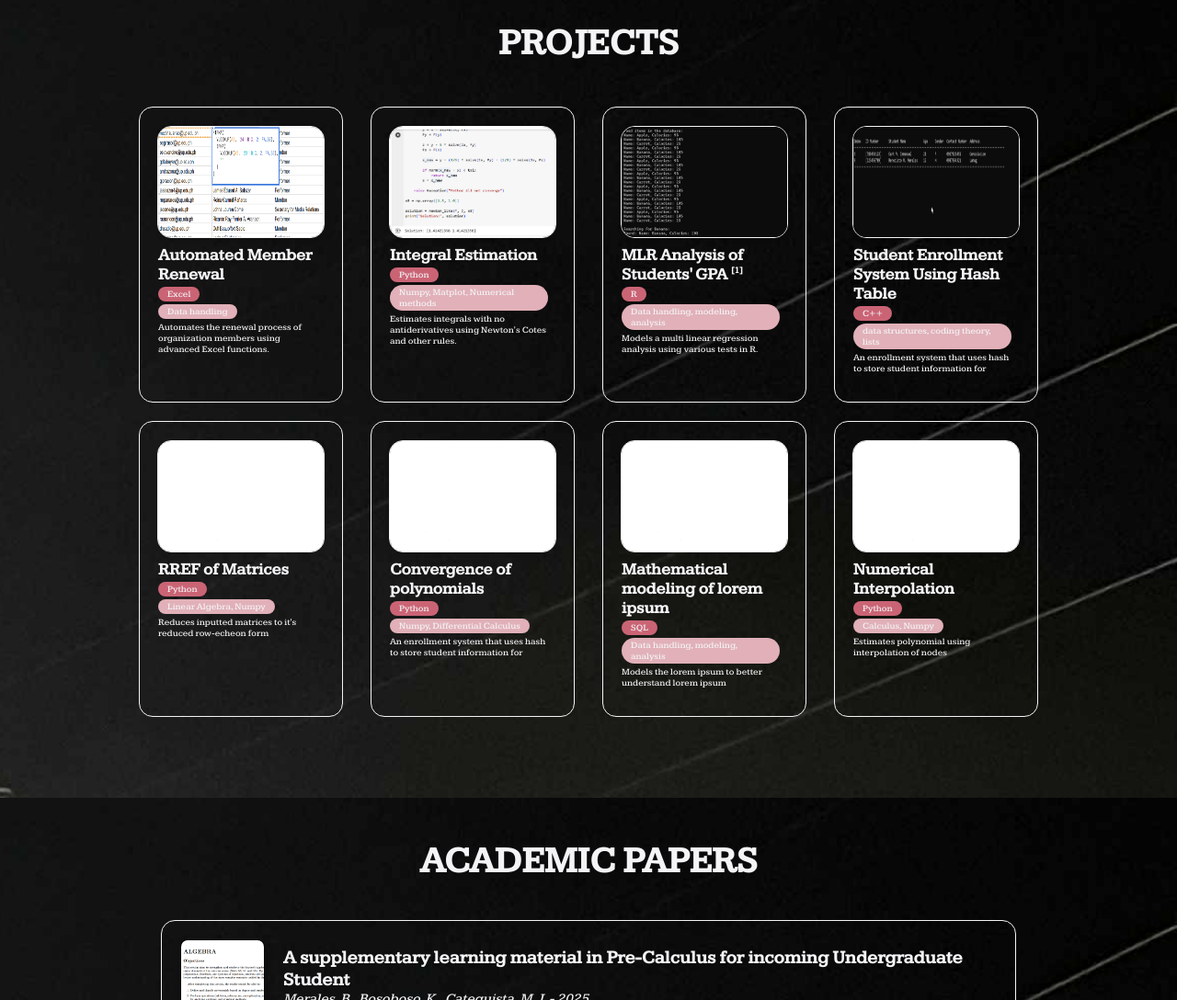
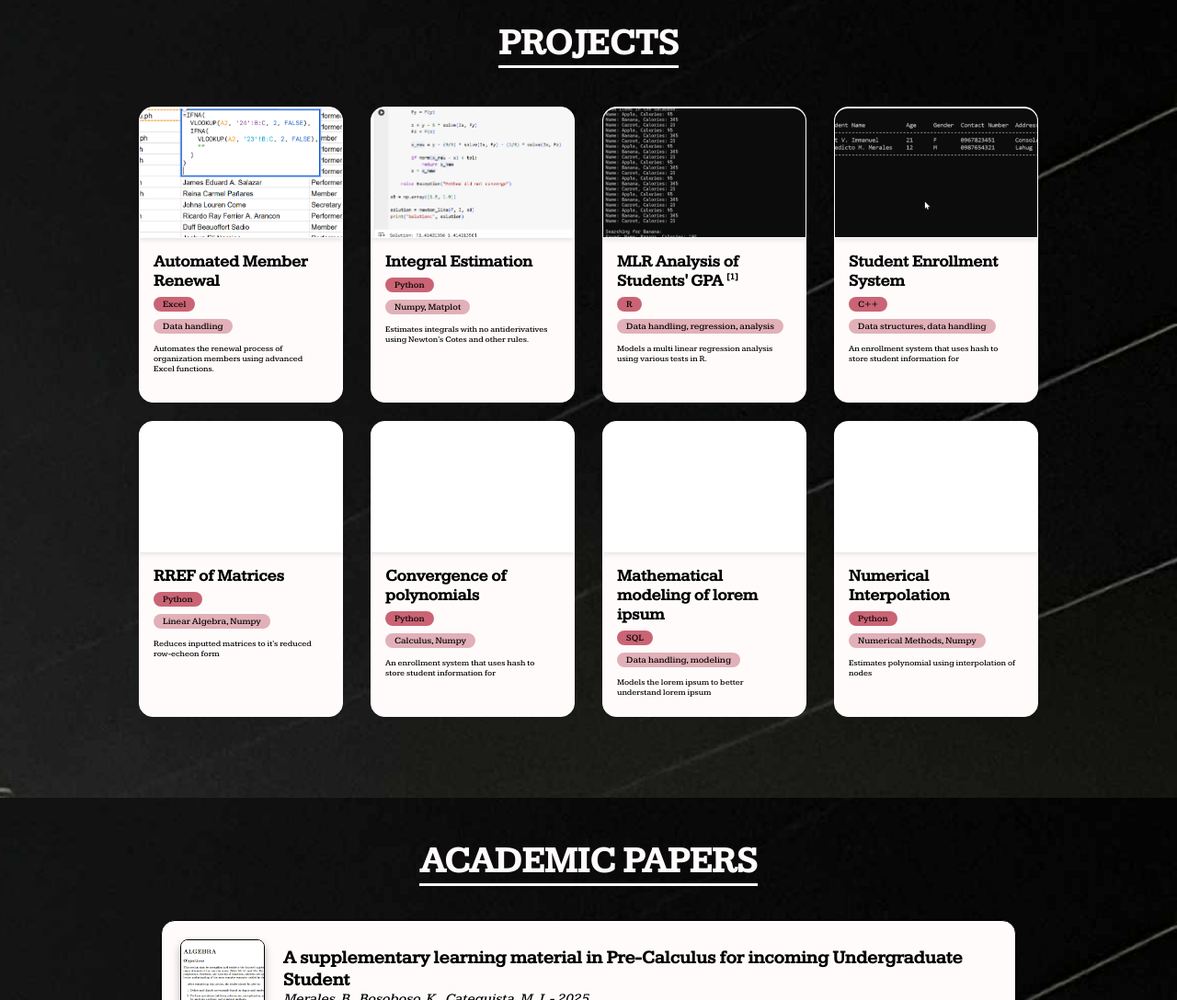
Before and after one commit to troymerales/Website-Portfolio, a plain HTML site: page index.html in a window 1280 px wide. Shown: the part 1712-2800 px from the top of the page at 92% size. Drawn offline with Linux system fonts and the light colour scheme.

Commit message:
layout first draft

```diff
--- a/index.html
+++ b/index.html
@@ -16,7 +16,7 @@
           <a href="#educ">Education</a>
           <a href="#projects">Projects</a>
           <a href="#papers">Academic Papers</a>
-          <a href="#non">Non-Academic Projects and Volunteer Work</a>
+          <a href="#non">Non-Academic Projects</a>
       </div>
   </div>
 | <a href="Blog Post.html" class="menu-no-style-link">Blog Posts</a>
@@ -32,8 +32,8 @@
     Welcome!
   </h1>
   <div class="subtitle">
-    <p style="font-size: 30px;">
-      I am <span style="color: rgb(202, 100, 117);">Benedicto M. Merales Jr</span>, a Math Undergrad.
+    <p style="font-size: 40px;">
+      I am <span style="color: rgb(202, 100, 117);">Benedicto M. Merales Jr</span>.
     </p>
     A passionate math student that seeks to dive into the world of data.
   </div>
@@ -48,7 +48,7 @@
 <!----- Education ----->
 
 <section id="educ">
-  <h2>EDUCATION</h2>
+  <h2><span class="h2style">EDUCATION</span></h2>
 <div class="content">
 
 <div class="row">
@@ -75,7 +75,7 @@
 
 <!----- Projects ----->
 <section id="projects">
-  <h2>PROJECTS</h2>
+  <h2><span class="h2style">PROJECTS</span></h2>
 <div class="content">
 
 <div class="row">
@@ -83,10 +83,12 @@
     <div class="column">
       <img src="Projects/excel.png" alt="Excel Project">
       <div class="projcontent">
-        <span class="projtitle">Automated Member Renewal</span>
-        <span class="projlang">Excel</span>
-        <span class="projskill">Data handling</span>
-        <span class="projdesc">Automates the renewal process of organization members using advanced Excel functions.</span>
+        <div class="projtitle">Automated Member Renewal</div>
+        <div class="projstack">
+          <span class="projlang">Excel</span>  <br>
+          <span class="projskill">Data handling</span>
+        </div>
+        <div class="projdesc">Automates the renewal process of organization members using advanced Excel functions.</div>
       </div>
     </div>
   </a>
@@ -95,10 +97,12 @@
     <div class="column">
       <img src="Projects/integ.png" alt="Excel Project">
       <div class="projcontent">
-        <span class="projtitle">Integral Estimation</span>
-        <span class="projlang">Python</span>
-        <span class="projskill">Numpy, Matplot, Numerical methods</span>
-        <span class="projdesc">Estimates integrals with no antiderivatives using Newton's Cotes and other rules.</span>
+        <div class="projtitle">Integral Estimation</div>
+        <div class="projstack">
+          <span class="projlang">Python</span>  <br>
+          <span class="projskill">Numpy, Matplot</span>
+        </div>
+        <div class="projdesc">Estimates integrals with no antiderivatives using Newton's Cotes and other rules.</div>
       </div>
     </div>
   </a>
@@ -107,10 +111,12 @@
     <div class="column">
       <img src="Projects/calorie.png" alt="Excel Project">
       <div class="projcontent">
-        <span class="projtitle">MLR Analysis of Students' GPA <sup>[1]</sup></span>
-        <span class="projlang">R</span>
-        <span class="projskill">Data handling, modeling, analysis</span>
-        <span class="projdesc">Models a multi linear regression analysis using various tests in R.</span>
+        <div class="projtitle">MLR Analysis of Students' GPA <sup>[1]</sup></div>
+        <div class="projstack">
+          <span class="projlang">R</span>  <br>
+          <span class="projskill">Data handling, regression, analysis</span>
+        </div>
+        <div class="projdesc">Models a multi linear regression analysis using various tests in R.</div>
       </div>
     </div>
   </a>
@@ -119,10 +125,12 @@
     <div class="column">
       <img src="Projects/hash.png" alt="Excel Project">
       <div class="projcontent">
-        <span class="projtitle">Student Enrollment System Using Hash Table</span>
-        <span class="projlang">C++</span>
-        <span class="projskill">data structures, coding theory, lists</span>
-        <span class="projdesc">An enrollment system that uses hash to store student information for </span>
+        <div class="projtitle">Student Enrollment System</div>
+        <div class="projstack">
+          <span class="projlang">C++</span>  <br>
+          <span class="projskill">Data structures, data handling</span>
+        </div>
+        <div class="projdesc">An enrollment system that uses hash to store student information for </div>
       </div>
     </div>
   </a>
@@ -133,10 +141,12 @@
     <div class="column">
       <img src="Projects/placeholder.jpg" alt="Excel Project">
       <div class="projcontent">
-        <span class="projtitle">RREF of Matrices</span>
-        <span class="projlang">Python</span>
-        <span class="projskill">Linear Algebra, Numpy</span>
-        <span class="projdesc">Reduces inputted matrices to it's reduced row-echeon form</span>
+        <div class="projtitle">RREF of Matrices</div>
+        <div class="projstack">
+          <span class="projlang">Python</span>  <br>
+          <span class="projskill">Linear Algebra, Numpy</span>
+        </div>
+        <div class="projdesc">Reduces inputted matrices to it's reduced row-echeon form</div>
       </div>
     </div>
   </a>
@@ -145,10 +155,12 @@
     <div class="column">
       <img src="Projects/placeholder.jpg" alt="Excel Project">
       <div class="projcontent">
-        <span class="projtitle">Convergence of polynomials</span>
-        <span class="projlang">Python</span>
-        <span class="projskill">Numpy, Differential Calculus</span>
-        <span class="projdesc">An enrollment system that uses hash to store student information for </span>
+        <div class="projtitle">Convergence of polynomials</div>
+        <div class="projstack">
+          <span class="projlang">Python</span>  <br>
+          <span class="projskill">Calculus, Numpy</span>
+        </div>
+        <div class="projdesc">An enrollment system that uses hash to store student information for </div>
       </div>
     </div>
   </a>
@@ -157,10 +169,12 @@
     <div class="column">
       <img src="Projects/placeholder.jpg" alt="Excel Project">
       <div class="projcontent">
-        <span class="projtitle">Mathematical modeling of lorem ipsum</span>
-        <span class="projlang">SQL</span>
-        <span class="projskill">Data handling, modeling, analysis</span>
-        <span class="projdesc">Models the lorem ipsum to better understand lorem ipsum</span>
+        <div class="projtitle">Mathematical modeling of lorem ipsum</div>
+        <div class="projstack">
+          <span class="projlang">SQL</span>  <br>
+          <span class="projskill">Data handling, modeling</span>
+        </div>
+        <div class="projdesc">Models the lorem ipsum to better understand lorem ipsum</div>
       </div>
     </div>
   </a>
@@ -169,10 +183,12 @@
     <div class="column">
       <img src="Projects/placeholder.jpg" alt="Excel Project">
       <div class="projcontent">
-        <span class="projtitle">Numerical Interpolation</span>
-        <span class="projlang">Python</span>
-        <span class="projskill">Calculus, Numpy</span>
-        <span class="projdesc">Estimates polynomial using interpolation of nodes</span>
+        <div class="projtitle">Numerical Interpolation</div>
+        <div class="projstack">
+          <span class="projlang">Python</span> <br>
+          <span class="projskill">Numerical Methods, Numpy</span>
+        </div>
+        <div class="projdesc">Estimates polynomial using interpolation of nodes</div>
       </div>
     </div>
   </a>
@@ -184,7 +200,7 @@
 
 <!----- Papers ----->
 <section id="papers">
-  <h2>ACADEMIC PAPERS</h2>
+  <h2><span class="h2style">ACADEMIC PAPERS</span></h2>
 <div class="content">
 
 <!--Sort by:
@@ -250,7 +266,7 @@
 
 <!----- Non-academic ----->
 <section id="non">
-  <h2>NON-ACADEMIC PROJECTS AND VOLUNTEER WORK</h2>
+  <h2><span class="h2style">NON-ACADEMIC PROJECTS AND VOLUNTEER WORK</span></h2>
 <div class="content">
 
 <div class="row">
--- a/style.css
+++ b/style.css
@@ -30,6 +30,10 @@ h2 {
   border-radius: 15px;
 }
 
+.h2style {
+  border-bottom: 3px solid var(--boxcolor);
+}
+
 sup {
   font-size: 10px;
 }
@@ -45,15 +49,25 @@ header {
   z-index: 1000;
   box-shadow: 0 2px 5px rgba(0, 0, 0, 0.1);
   text-align: right;
-  display: none;
 
+  /* Start hidden */
+  opacity: 0;
+  pointer-events: none;
+  transition: opacity 0.3s ease;
 }
 
-header.active,
+header.active {
+  opacity: 1;
+  pointer-events: auto;
+}
+
+.menu-no-style-link {
+  opacity: 0;
+  transition: opacity 0.3s ease;
+}
+
 .menu-no-style-link.active {
-  display: inline;
-
-  transition: opacity 0.3s ease, transform 0.3s ease;
+  opacity: 1;
 }
 
 .dropdown {
@@ -70,6 +84,7 @@ header.active,
   min-width: 200px;
   text-align: left;
   border: 1px solid #000000;
+  border-radius: 15px;
 }
 
 .dropdown:hover .dropdown-content {
@@ -81,17 +96,15 @@ header.active,
   padding: 15px 12px;
   line-height: 1;
   text-decoration: none;
-  border: 0.1px solid #eee8e8;
 }
 
 .dropdown-content a:hover {
-  background-color: transparent; /* placeholder, real color at bottom */
+  border-radius: 15px;
 }
 
 .dropdown-menu {
   display: none;
   position: absolute;
-  border: 1px solid #ccc;
   box-shadow: 0 4px 6px rgba(0,0,0,0.1);
   z-index: 1;
   padding: 10px;
@@ -290,19 +303,20 @@ section .content {
 /*====================================================PROJECTS====================================================*/
 
 #projects img {
-  width: 180px;
-  height: 120px;
-  border-radius: 15px;
+  width: 220px;
+  height: 140px;
+  border-radius: 15px 15px 0px 0px;
   box-shadow: 0 2px 5px rgba(0, 0, 0, 0.1);
   margin-top: 0%;
   margin-bottom: 5px;
-  border: 1px solid #F4F4F6;
+  border: 1px solid var(--boxcolor);
+  object-fit: cover;
 }
 
 #projects .column {
   flex: 0 0 100px;
-  width: 180px;
-  height: 280px !important;
+  width: 220px;
+  height: 320px !important;
   position: relative;
   z-index: 1;
   transition: transform 0.1s ease;
@@ -310,7 +324,6 @@ section .content {
   display: flex;
   flex-direction: column;
   justify-content: flex-start;
-  padding: 20px;
 }
 
 .projtitle {
@@ -326,7 +339,7 @@ section .content {
 }
 
 .projdesc {
-  font-size: 10px;
+  font-size: 9px;
 }
 
 #projects .row {
@@ -346,11 +359,11 @@ section .content {
 .projlang,
 .projdesc {
   align-self: flex-start;
-  margin: 3px 8px 0 0;
+  margin-top: 10px;
 }
 
 .projcontent {
-  display: contents;
+  margin: 0px 20px auto 15px;
 }
 
 /*====================================================PAPERS====================================================*/
@@ -422,9 +435,9 @@ select {
   overflow: hidden;
   font-weight: 500;
   text-shadow: 2px 2px 5px rgba(0, 0, 0, 0.5);
-  border: 1px solid #F4F4F6;
-  background-color: #F4F4F6;
-  color: #F4F4F6;
+  border: 1px solid var(--boxcolor);
+  background-color: var(--boxcolor);
+  color: var(--boxcolor);
 }
 
 #non .blur-on-hover .default-text {
@@ -468,40 +481,45 @@ select {
 
 /* Whole */
 html {
-  color: black;
+  color: var(--textinboxcolor);
 }
+
+:root {
+  --boxcolor: #fffbfb;
+  --textinboxcolor: rgb(0, 0, 0);
+}
+
 
 /* Welcome */
 #main {
-  color: #F4F4F6;
+  color: var(--boxcolor);
 }
 
 /* Menu bar and section */
 header {
-  background-color: black;
-  color: #F4F4F6;
+  background-color: rgba(32, 31, 31, 0.8);
+  color: var(--boxcolor);
 }
 
 .dropdown-content {
-  background-color: #F4F4F6;
+  background-color: var(--boxcolor);
 }
 
 .menu-no-style-link {
-  color: #F4F4F6;
+  color: var(--boxcolor);
 }
 
 .menu-no-style-link:hover,
 .dropdown:hover .menu-no-style-link {
-  background-color: #bebec1;
-  color: black;
+  background-color: #696969;
 }
 
 .no-style-link {
-  color: black;
+  color: var(--textinboxcolor);
 }
 
 .dropdown-content a {
-  color: black;
+  color: var(--textinboxcolor);
 }
 
 .dropdown-content a:hover {
@@ -509,34 +527,31 @@ header {
 }
 
 .dropdown-menu a {
-  color: black;
+  color: var(--textinboxcolor);
 }
 
 /* Titles */
 h2 {
   background-color: transparent;
-  color: #F4F4F6;
+  color: var(--boxcolor);
 }
 
 /* Education */
-#educ {
-  background-color: black;
-}
 
 #educ .column {
-  border: 1px solid #F4F4F6;
+  border: 1px solid var(--boxcolor);
 }
 
 #educ p,
 #non .column {
-  color: #F4F4F6;
+  color: var(--boxcolor);
 }
 
 /* Columns */
 #projects .column {
-  background-color: transparent;
-  color: #F4F4F6;
-  border: 1px solid #F4F4F6;
+  background-color: var(--boxcolor);
+  color: var(--textinboxcolor);
+  border: 1px solid var(--boxcolor);
 }
 
 /* Projects */
@@ -550,22 +565,22 @@ h2 {
 
 /* Papers */
 #papers .row {
-  background-color: transparent;
-  color: #F4F4F6;
-  border: 1px solid #F4F4F6;
+  background-color: var(--boxcolor);
+  color: var(--textinboxcolor);
+  border: 1px solid var(--textinboxcolor);
 }
 
 /* Button */
 .button {
   color: black;
-  background-color: #F4F4F6;
+  background-color: var(--boxcolor);
 }
 
 .button:hover {
-  background-color: rgb(214, 214, 214);
+  background-color: rgb(185, 182, 182);
 }
 
 .buttontrans {
-  color: #F4F4F6;
-  border-color: #F4F4F6;
+  color: var(--boxcolor);
+  border-color: var(--boxcolor);
 }
```
